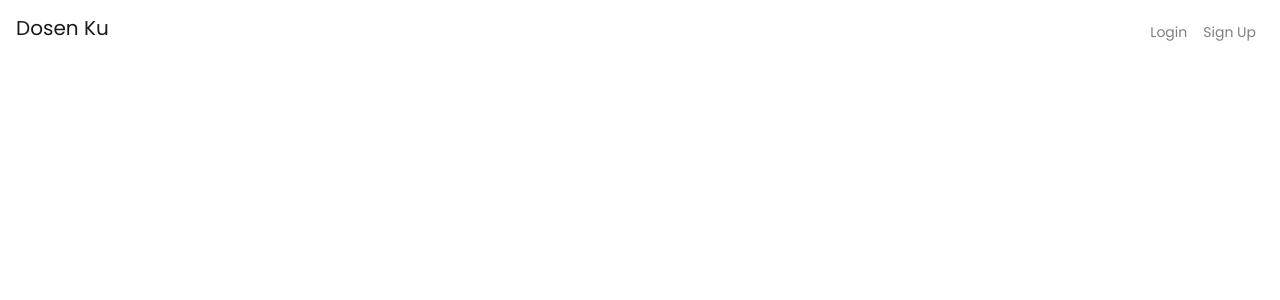
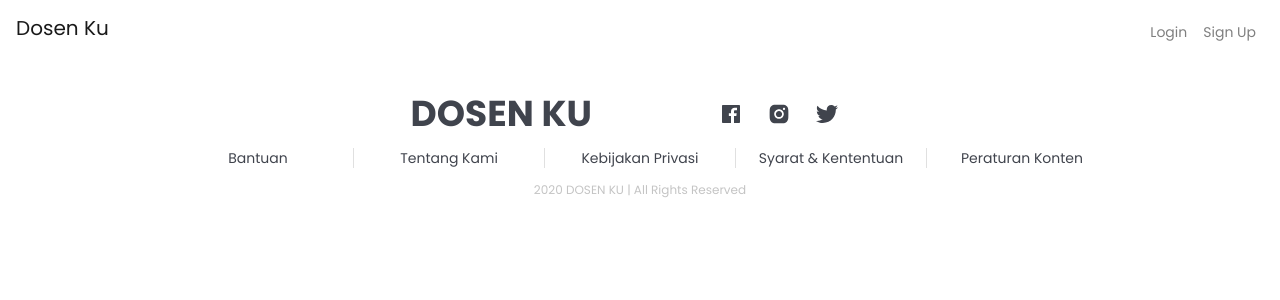
Before and after one commit to Harus-Bisa/frontendv2, a React (Create React App) app in the folder hb-v2/: page /about in a window 1280 px wide. Shown: the top 300 px of the page. Built offline with nearby package versions, Linux system fonts and the light colour scheme.

Commit message:
about page init

```diff
--- a/hb-v2/src/Routes.js
+++ b/hb-v2/src/Routes.js
@@ -7,11 +7,13 @@ import Login from './pages/Login/Login';
 import SignUp from './pages/Sign Up/SignUp';
 import Verification from './pages/Verification/Verification';
 import Query from './pages/Query/Query';
+import About from './pages/About/About';
 
 function Routes() {
     return(
         <Switch>
             <Route exact path="/" component={Landing}/>
+            <Route exact path="/about" component={About}/>
             <Route exact path={["/review/new/:revieweeName", "/review/:revieweeId/add/:overallRating" ]}component={ReviewForm}/>
             <Route exact path="/review/:revieweeId" component={Review}/>
             <Route exact path="/query" component={Query}/>
--- /dev/null
+++ b/hb-v2/src/pages/About/About.js
@@ -0,0 +1,10 @@
+import React from "react";
+import Footer from "../../components/Footer/Footer";
+
+export default function About(){
+    return(
+        <div className="container page-container">
+            <Footer/>
+        </div>
+    )
+}
```
